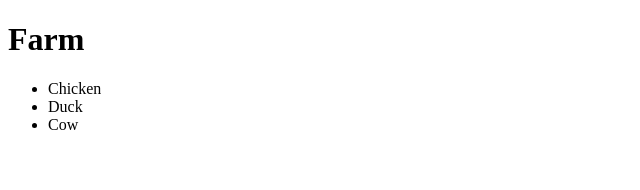
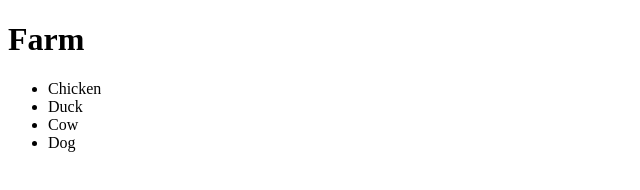
Before and after one commit to Nafisrf/newGitTest, a plain HTML site: page index.html in a window 1280 px wide. Shown: the full height of the page, 0-640 px from the left. Drawn offline with Linux system fonts and the light colour scheme.

Commit message:
Added dog

```diff
--- a/index.html
+++ b/index.html
@@ -10,6 +10,7 @@
 				<li>Chicken</li>
 				<li>Duck</li>
 				<li>Cow</li>
+				<li>Dog</li>
 			</ul>
 		</div>
 	</body>
```
